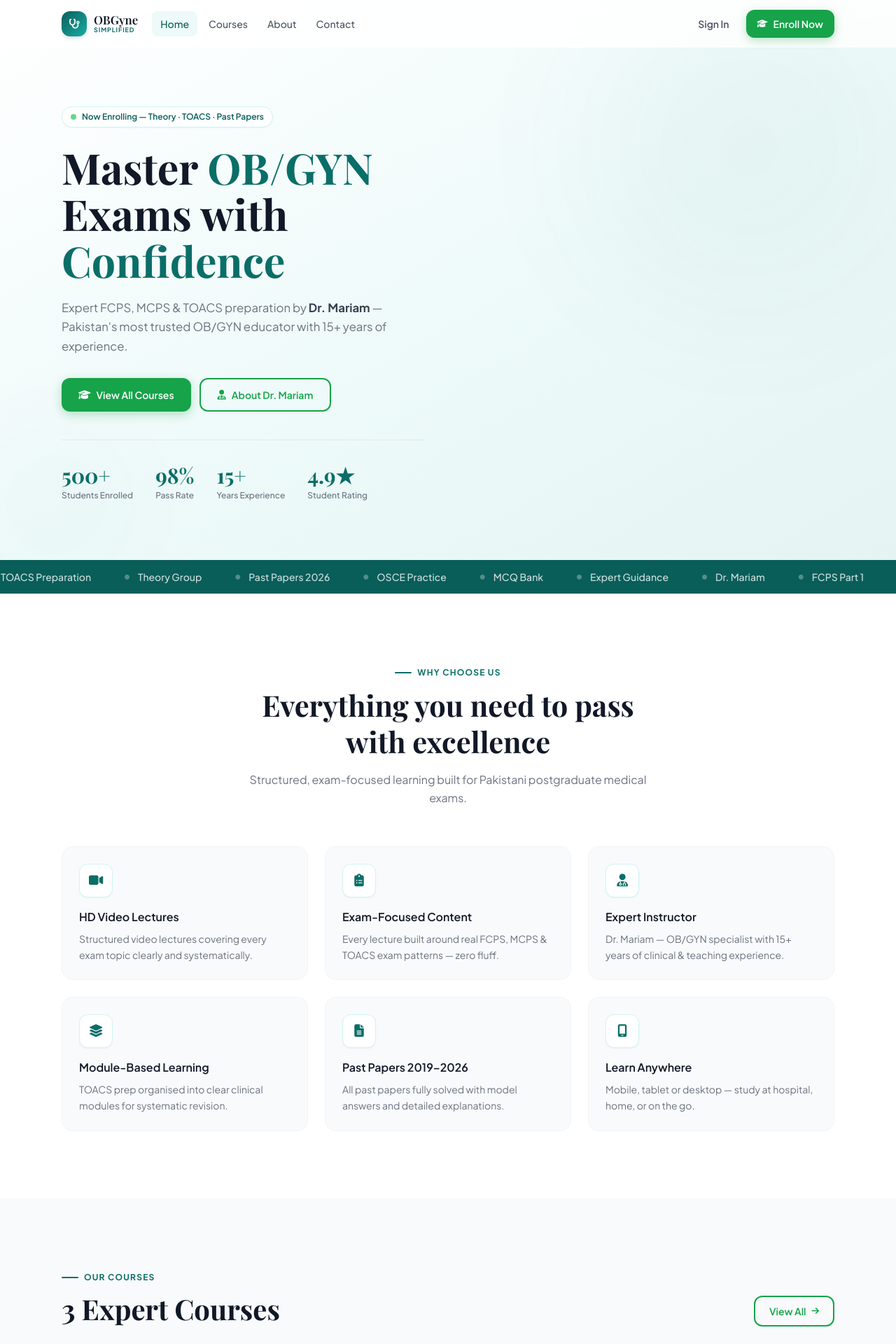
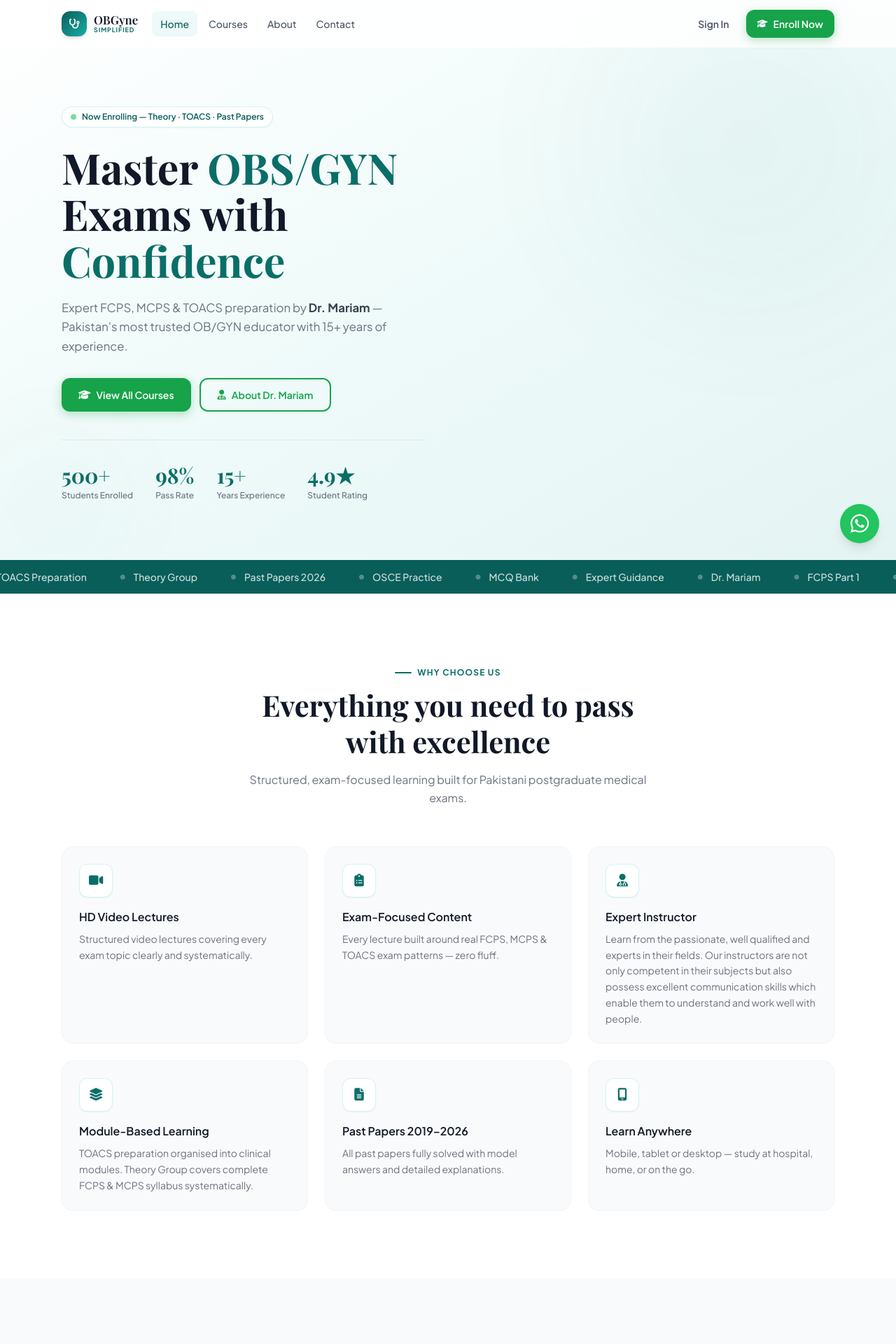
Before and after one commit to mrsheraz33/Obgyne-Frontend, a React (Vite) app: page / in a window 1280 px wide. Shown: the top 1920 px of the page at 70% size. Built offline with nearby package versions, Linux system fonts and the light colour scheme; a web font is replaced by a local one.

Commit message:
Update HomePage.jsx

```diff
--- a/src/pages/HomePage.jsx
+++ b/src/pages/HomePage.jsx
@@ -35,8 +35,8 @@
 const FEATURES = [
   { icon:'fa-video',          title:'HD Video Lectures',      desc:'Structured video lectures covering every exam topic clearly and systematically.' },
   { icon:'fa-clipboard-list', title:'Exam-Focused Content',   desc:'Every lecture built around real FCPS, MCPS & TOACS exam patterns — zero fluff.' },
-  { icon:'fa-user-doctor',    title:'Expert Instructor',      desc:'Dr. Mariam — OB/GYN specialist with 15+ years of clinical & teaching experience.' },
-  { icon:'fa-layer-group',    title:'Module-Based Learning',  desc:'TOACS prep organised into clear clinical modules for systematic revision.' },
+  { icon:'fa-user-doctor',    title:'Expert Instructor',      desc:'Learn from the passionate, well qualified and experts in their fields. Our instructors are not only competent in their subjects but also possess excellent communication skills which enable them to understand and work well with people.' },
+  { icon:'fa-layer-group',    title:'Module-Based Learning',  desc:'TOACS preparation organised into clinical modules. Theory Group covers complete FCPS & MCPS syllabus systematically.' },
   { icon:'fa-file-lines',     title:'Past Papers 2019–2026',  desc:'All past papers fully solved with model answers and detailed explanations.' },
   { icon:'fa-mobile-screen',  title:'Learn Anywhere',         desc:'Mobile, tablet or desktop — study at hospital, home, or on the go.' },
 ]
@@ -49,9 +49,27 @@
 ]
 
 const TESTIMONIALS = [
-  { text:'"Dr. Mariam\'s TOACS course changed everything. I cleared on my first attempt. Her clinical explanations are unmatched."', name:'Dr. Ayesha K.', role:'FCPS Resident, Islamabad',  bg:'bg-teal-100   text-teal-800',   initials:'AK' },
-  { text:'"The Theory Group is perfectly structured. Every lecture covers exactly what comes in the exam. Best investment I made."', name:'Dr. Nadia R.', role:'MCPS Candidate, Rawalpindi', bg:'bg-purple-100 text-purple-800', initials:'NR' },
-  { text:'"Past Papers course is essential. Solved papers with Dr. Mariam\'s explanations made the exam pattern so clear."',       name:'Dr. Sana M.', role:'TOACS Candidate, Lahore',    bg:'bg-amber-100  text-amber-800',  initials:'SM' },
+  {
+    text:'"Dr. Mariam\'s TOACS course changed everything for me. I cleared on my very first attempt. Her clinical explanations are so practical and easy to understand — nothing like dry textbooks. The module-based approach made revision so much easier. Highly recommended for every TOACS candidate!"',
+    name:'Dr. Ayesha K.',
+    role:'FCPS Resident, Islamabad',
+    bg:'bg-teal-100 text-teal-800',
+    initials:'AK'
+  },
+  {
+    text:'"The Theory Group is perfectly structured for FCPS and MCPS preparation. Every lecture covers exactly what comes in the exam — no wasted time. Dr. Mariam explains complex topics so clearly. Best investment I made for my exam preparation. I passed my written exam on first attempt!"',
+    name:'Dr. Nadia R.',
+    role:'MCPS Candidate, Rawalpindi',
+    bg:'bg-purple-100 text-purple-800',
+    initials:'NR'
+  },
+  {
+    text:'"Past Papers 2019–2026 course is absolutely essential for every candidate. Dr. Mariam has solved every paper with such clarity that I could finally understand the examiner\'s exact pattern. My MCQ score improved significantly after completing this course. Worth every penny!"',
+    name:'Dr. Sana',
+    role:'Past Papers Candidate, Lahore',
+    bg:'bg-amber-100 text-amber-800',
+    initials:'DS'
+  },
 ]
 
 const HomePage = () => {
@@ -79,7 +97,7 @@
               </div>
               <h1 className="font-display text-gray-900 leading-[1.1] mb-5"
                 style={{fontSize:'clamp(2.4rem,5vw,3.8rem)',fontWeight:700}}>
-                Master <em className="text-teal-600 not-italic">OB/GYN</em><br/>
+                Master <em className="text-teal-600 not-italic">OBS/GYN</em><br/>
                 Exams with<br/>
                 <em className="text-teal-600 not-italic">Confidence</em>
               </h1>
@@ -279,7 +297,7 @@
                 <span className="w-3 h-3 rounded-full bg-red-500"/>
                 <span className="w-3 h-3 rounded-full bg-yellow-500"/>
                 <span className="w-3 h-3 rounded-full bg-green-500"/>
-                <span className="text-xs text-gray-500 ml-2">Student Review — OBGyne Simplified</span>
+                <span className="text-xs text-gray-500 ml-2">Student Review — OBSGyne Simplified</span>
               </div>
               <div className="aspect-video">
                 <iframe
@@ -352,7 +370,7 @@
         <div className="absolute inset-0 opacity-[0.05]" style={{backgroundImage:'radial-gradient(circle,white 1px,transparent 1px)',backgroundSize:'28px 28px'}}/>
         <div className="max-w-2xl mx-auto px-4 sm:px-6 text-center relative z-10">
           <h2 className="font-display font-bold text-white leading-tight mb-5" style={{fontSize:'clamp(1.9rem,4vw,2.8rem)'}}>
-            Ready to ace your OB/GYN exam?
+            Ready to ace your OBS/GYN exam?
           </h2>
           <p className="text-white/75 text-base leading-relaxed mb-9">
             Join 500+ doctors who have already started. Enroll in Dr. Mariam's courses today.
@@ -365,6 +383,19 @@
           </div>
         </div>
       </section>
+
+
+  {/* ═══ FLOATING WHATSAPP ═══ */}
+
+       <a href="https://wa.me/923172876305"
+        target="_blank"
+        rel="noreferrer"
+        className="fixed bottom-6 right-6 z-50 w-14 h-14 bg-green-500 hover:bg-green-600 rounded-full flex items-center justify-center shadow-lg hover:shadow-xl transition-all duration-300 hover:-translate-y-1"
+        title="Chat on WhatsApp"
+      >
+        <i className="fa-brands fa-whatsapp text-white text-3xl"/>
+      </a>
+
     </div>
   )
 }
```
